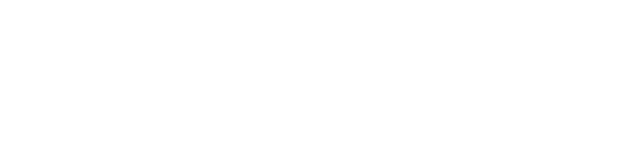
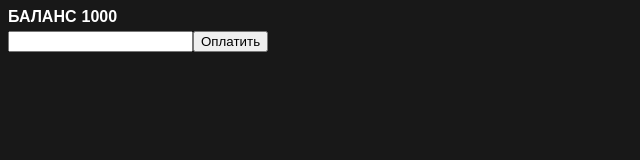
Before and after one commit to RolandSherier/BankApp, a plain HTML site: page index.html in a window 1280 px wide. Shown: the whole page, without its empty margins (0-640 px from the left). Drawn offline with Linux system fonts and the light colour scheme.

Commit message:
Добавленны поля баланс, полле для ввода трат, кнопка для оплаты

```diff
--- a/index.html
+++ b/index.html
@@ -1,14 +1,61 @@
 <!DOCTYPE html>
 <html lang="en">
   <head>
-  <meta charset="UTF-8">
-  <meta http-equiv="X-UA-Compatible" content="IE=edge">
-  <meta name="viewport" content="width=device-width, initial-scale=1.0">
+    <meta charset="UTF-8" />
+    <meta http-equiv="X-UA-Compatible" content="IE=edge" />
+    <meta name="viewport" content="width=device-width, initial-scale=1.0" />
     <title>BankApp</title>
   </head>
   <body>
     <script>
+      //variables
+      const title = document.createElement("div");
+      const balance = document.createElement("div");
+      const form = document.createElement("form");
+      const input = document.createElement("input");
+      const button = document.createElement("button");
 
+      let currentBalance = 1000;
+
+      //elements
+      document.body.appendChild(title);
+      title.textContent = "Баланс";
+
+      document.body.appendChild(balance);
+      balance.textContent = "1000";
+
+      document.body.appendChild(form);
+
+      form.appendChild(input);
+
+      form.appendChild(button);
+      button.textContent = "Оплатить";
+
+      //styles
+      document.body.style.color = "#fff";
+      document.body.style.fontFamily = "sans-serif";
+      document.body.style.textTransform = "upperCase";
+      document.body.style.fontWeight = "bold";
+      document.body.style.background = "#181818";
+      title.style.display = "inline-block";
+      title.style.marginRight = "5px";
+      title.style.marginBottom = "5px";
+      balance.style.display = "inline-block";
+
+      //При нажатии кнопки срабатывает событие при котором
+      button.addEventListener("click", () => {
+        event.preventDefault();
+        const newBalance = (balance.textContent = currentBalance - input.value);
+        input.value = "";
+      });
+
+      /*
+      Дублирование значение текста в input в title
+      input.addEventListener(
+        "input",
+        () => (balance.textContent = input.value)
+      );
+      */
     </script>
   </body>
 </html>
```
Lines whose indentation alone changed are shown as unchanged.
